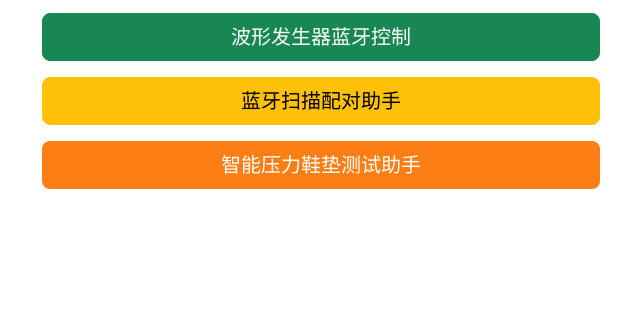
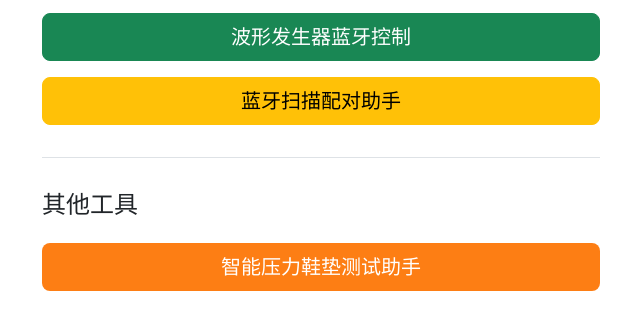
Before and after one commit to lzsq520/Waveform-generator, a plain HTML site: page index.html in a window 1280 px wide. Shown: the part 171-500 px from the top of the page, without its empty margins (319-959 px from the left). Drawn offline with nearby package versions, Linux system fonts and the light colour scheme.

Commit message:
Update index.html

```diff
--- a/index.html
+++ b/index.html
@@ -14,6 +14,9 @@
             <a href="Waveform-uart.html" class="btn btn-primary btn-lg w-50">波形发生器串口控制</a>
             <a href="Waveform-ble.html" class="btn btn-success btn-lg w-50">波形发生器蓝牙控制</a>
             <a href="ble-assistant.html" class="btn btn-warning btn-lg w-50">蓝牙扫描配对助手</a>
+
+            <div class="w-50 my-3 border-top"></div>
+            <h4 class="w-50 text-start">其他工具</h4>
             <a href="ble-shosepad.html" class="btn btn-lg w-50" style="background-color: #fd7e14; color: white;">智能压力鞋垫测试助手</a>
         </div>
     </div>
```
